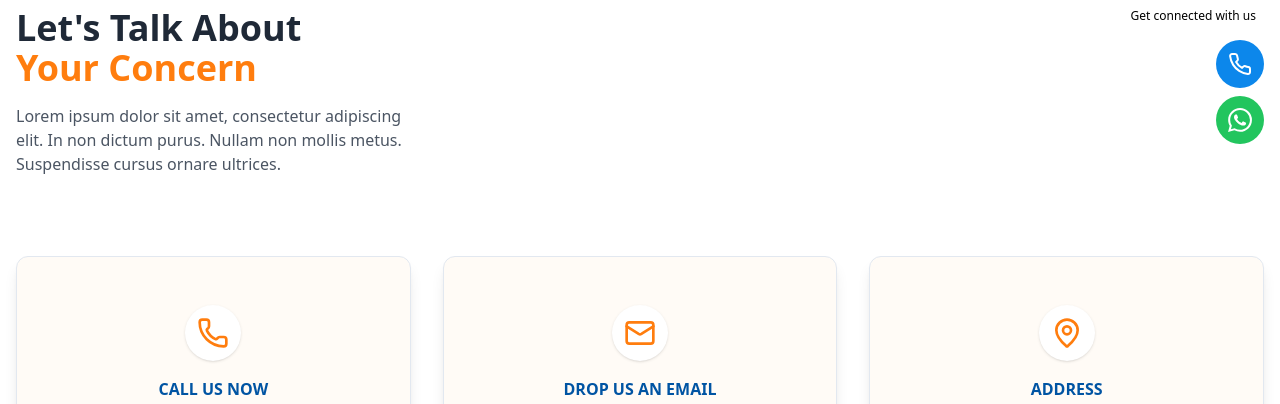
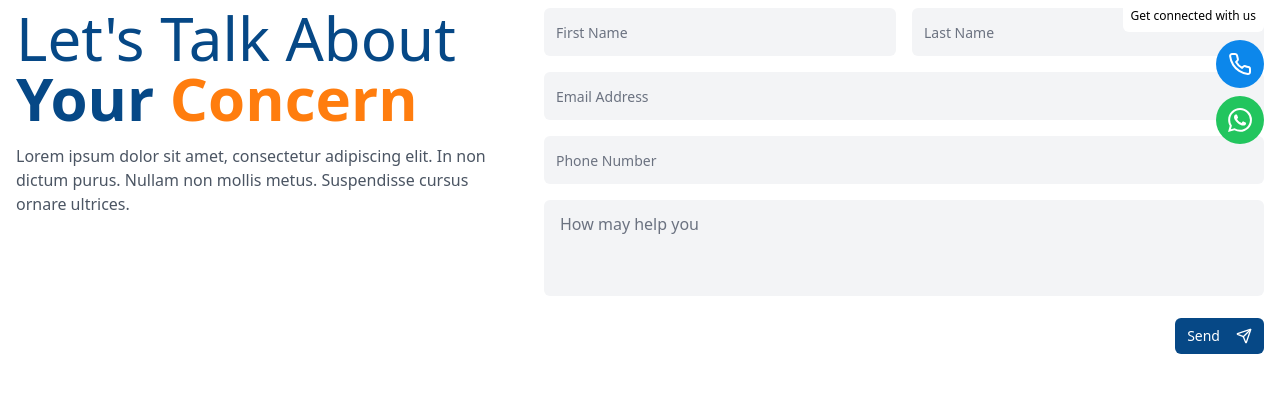
Before and after one commit to Manujdixit/eduscholar, a Next.js app in the folder frontend/: page /contact-us in a window 1280 px wide. Shown: the part 640-1044 px from the top of the page. Built offline with nearby package versions, Linux system fonts and the light colour scheme; no server answers.

Commit message:
feat: implement contact form with validation and success feedback

```diff
--- a/frontend/components/about.tsx
+++ b/frontend/components/about.tsx
@@ -1,5 +1,4 @@
 import Image from "next/image";
-import { GraduationCap } from "lucide-react";
 import { Button } from "@/components/ui/button";
 import { Card, CardContent } from "@/components/ui/card";
 
--- a/frontend/components/contactpage.tsx
+++ b/frontend/components/contactpage.tsx
@@ -1,10 +1,56 @@
+"use client";
+
+import { useState } from "react";
 import Image from "next/image";
-import { GraduationCap, Phone, Mail, MapPin } from "lucide-react"; // Added Phone, Mail, MapPin
-import { Button } from "@/components/ui/button";
+import { Phone, Mail, MapPin } from "lucide-react"; // Added Phone, Mail, MapPin
 import { Card, CardContent } from "@/components/ui/card";
-import { Input } from "@/components/ui/input"; // Added Input
+import ContactForm from "@/components/form/contact-form";
+import { useContact } from "@/hooks/useContact";
+import { toast } from "sonner";
 
 export default function ContactPage() {
+  const { submitContactForm, isLoading, error, success, resetState } =
+    useContact();
+
+  const [formData, setFormData] = useState({
+    firstName: "",
+    lastName: "",
+    email: "",
+    phone: "",
+    message: "",
+  });
+
+  const handleInputChange = (field: string, value: string) => {
+    setFormData((prev) => ({ ...prev, [field]: value }));
+  };
+
+  const resetForm = () => {
+    setFormData({
+      firstName: "",
+      lastName: "",
+      email: "",
+      phone: "",
+      message: "",
+    });
+    resetState();
+  };
+
+  const handleSubmit = async (e: React.FormEvent) => {
+    e.preventDefault();
+
+    try {
+      await submitContactForm(formData);
+      toast.success("Request sent successfully!");
+
+      // Success - form will show success state
+      setTimeout(() => {
+        resetForm();
+      }, 2000); // Reset form after 2 seconds
+    } catch (error) {
+      // Error state will be handled by the hook
+      console.error("Failed to submit contact form:", error);
+    }
+  };
   return (
     <div className="min-h-screen bg-white">
       {/* Hero Section */}
@@ -30,10 +76,11 @@ export default function ContactPage() {
         {/* Lets Talk Section */}
         <div className="flex flex-col lg:flex-row gap-12">
           {/* Left Text Content */}
-          <div className="lg:w-1/3">
-            <h2 className="text-4xl font-bold text-gray-800">
-              Let's Talk About <br />
-              <span className="text-orange-500">Your Concern</span>
+          <div className="lg:w-2/5">
+            <h2 className="text-6xl font-normal text-blue-800">
+              Let&apos;s Talk About <br />
+              <span className="text-blue-800 font-bold">Your</span>{" "}
+              <span className="text-orange-500 font-bold">Concern</span>
             </h2>
             <p className="mt-4 text-gray-600">
               Lorem ipsum dolor sit amet, consectetur adipiscing elit. In non
@@ -43,12 +90,29 @@ export default function ContactPage() {
           </div>
 
           {/* Right Form Content */}
-          <div className="lg:w-2/3"></div>
+          <div className="lg:w-3/5">
+            {success ? (
+              <div className="text-center py-8">
+                <div className="text-green-600 text-lg font-semibold mb-2">
+                  ✅ Request sent successfully!
+                </div>
+                <p className="text-gray-600">We'll get back to you soon.</p>
+              </div>
+            ) : (
+              <ContactForm
+                formData={formData}
+                handleInputChange={handleInputChange}
+                handleSubmit={handleSubmit}
+                isLoading={isLoading}
+                error={error}
+              />
+            )}
+          </div>
         </div>
 
         {/* Contact Cards Section */}
         <div className="mt-20 grid grid-cols-1 md:grid-cols-3 gap-8">
-          <Card className="bg-orange-50/50 shadow-lg">
+          <Card className="bg-orange-50 shadow-lg">
             <CardContent className="pt-6 flex flex-col items-center text-center">
               <div className="p-3 bg-white rounded-full shadow">
                 <Phone className="w-8 h-8 text-orange-500" />
@@ -59,7 +123,7 @@ export default function ContactPage() {
             </CardContent>
           </Card>
 
-          <Card className="bg-orange-50/50 shadow-lg">
+          <Card className="bg-orange-50 shadow-lg">
             <CardContent className="pt-6 flex flex-col items-center text-center">
               <div className="p-3 bg-white rounded-full shadow">
                 <Mail className="w-8 h-8 text-orange-500" />
@@ -71,7 +135,7 @@ export default function ContactPage() {
             </CardContent>
           </Card>
 
-          <Card className="bg-orange-50/50 shadow-lg">
+          <Card className="bg-orange-50 shadow-lg">
             <CardContent className="pt-6 flex flex-col items-center text-center">
               <div className="p-3 bg-white rounded-full shadow">
                 <MapPin className="w-8 h-8 text-orange-500" />
@@ -86,6 +150,19 @@ export default function ContactPage() {
           </Card>
         </div>
       </section>
+
+      {/* map section */}
+      <section className="relative h-[700px] mt-12">
+        <iframe
+          src="https://www.google.com/maps/embed?pb=!1m18!1m12!1m3!1d3151.8385385142534!2d144.96549531531787!3d-37.81528397975151!2m3!1f0!2f0!3f0!3m2!1i1024!2i768!4f13.1!3m3!1m2!1s0x6ad642b5b425ba07%3A0x834e71eeb27d391f!2s227%20Collins%20St%2C%20Melbourne%20VIC%203000!5e0!3m2!1sen!2sau!4v1655123456789!5m2!1sen!2sau"
+          width="100%"
+          height="100%"
+          style={{ border: 0 }}
+          allowFullScreen={true}
+          loading="lazy"
+          referrerPolicy="no-referrer-when-downgrade"
+        ></iframe>
+      </section>
     </div>
   );
 }
--- /dev/null
+++ b/frontend/components/form/contact-form.tsx
@@ -0,0 +1,107 @@
+import React from "react";
+import { Input } from "@/components/ui/input";
+import { Button } from "@/components/ui/button";
+import { AlertCircle, Loader2, Send } from "lucide-react";
+
+interface ContactFormProps {
+  formData: {
+    firstName: string;
+    lastName: string;
+    email: string;
+    phone: string;
+    message: string;
+  };
+  handleInputChange: (field: string, value: string) => void;
+  handleSubmit: (e: React.FormEvent) => void;
+  isLoading: boolean;
+  error: string | null;
+}
+
+function ContactForm({
+  formData,
+  handleInputChange,
+  handleSubmit,
+  isLoading,
+  error,
+}: ContactFormProps) {
+  return (
+    <form onSubmit={handleSubmit} className="space-y-4">
+      {error && (
+        <div className="bg-red-50 border border-red-200 rounded-md p-3 flex items-center space-x-2 text-red-700">
+          <AlertCircle className="h-4 w-4 flex-shrink-0" />
+          <span className="text-sm">{error}</span>
+        </div>
+      )}
+
+      <div className="grid grid-cols-2 gap-4">
+        <Input
+          placeholder="First Name"
+          value={formData.firstName}
+          onChange={(e) => handleInputChange("firstName", e.target.value)}
+          className="h-12 bg-gray-100 border-0 placeholder:text-gray-500 rounded-md"
+          required
+          disabled={isLoading}
+        />
+        <Input
+          placeholder="Last Name"
+          value={formData.lastName}
+          onChange={(e) => handleInputChange("lastName", e.target.value)}
+          className="h-12 bg-gray-100 border-0 placeholder:text-gray-500 rounded-md"
+          required
+          disabled={isLoading}
+        />
+      </div>
+
+      <Input
+        placeholder="Email Address"
+        type="email"
+        value={formData.email}
+        onChange={(e) => handleInputChange("email", e.target.value)}
+        className="h-12 bg-gray-100 border-0 placeholder:text-gray-500 rounded-md"
+        required
+        disabled={isLoading}
+      />
+
+      <Input
+        placeholder="Phone Number"
+        type="tel"
+        value={formData.phone}
+        onChange={(e) => handleInputChange("phone", e.target.value)}
+        className="h-12 bg-gray-100 border-0 placeholder:text-gray-500 rounded-md"
+        required
+        disabled={isLoading}
+      />
+
+      <textarea
+        placeholder="How may help you"
+        value={formData.message}
+        onChange={(e) => handleInputChange("message", e.target.value)}
+        className="w-full h-24 px-4 py-3 bg-gray-100 border-0 rounded-md text-gray-700 placeholder:text-gray-500 resize-none focus:ring-2 focus:ring-blue-500 focus:outline-none disabled:opacity-50 disabled:cursor-not-allowed"
+        required
+        disabled={isLoading}
+      />
+
+      <div className="flex justify-end mt-6">
+        <Button
+          type="submit"
+          disabled={isLoading}
+          className="bg-blue-800 hover:bg-blue-900 text-white px-8 py-3 flex items-center space-x-2 rounded-md disabled:opacity-50 disabled:cursor-not-allowed"
+        >
+          {isLoading ? (
+            <>
+              <Loader2 className="h-4 w-4 animate-spin" />
+              <span>Sending...</span>
+            </>
+          ) : (
+            <>
+              <span>Send</span>
+              <Send className="h-4 w-4" />
+            </>
+          )}
+        </Button>
+      </div>
+    </form>
+  );
+}
+
+export default ContactForm;
--- a/frontend/components/modal/contact-modal.tsx
+++ b/frontend/components/modal/contact-modal.tsx
@@ -1,16 +1,15 @@
 "use client";
 
 import { useState } from "react";
-import { Button } from "@/components/ui/button";
-import { Input } from "@/components/ui/input";
 import {
   Dialog,
   DialogContent,
   DialogHeader,
   DialogTitle,
 } from "@/components/ui/dialog";
-import { Send, Loader2, CheckCircle, AlertCircle } from "lucide-react";
 import { useContact } from "@/hooks/useContact";
+import { toast } from "sonner";
+import ContactForm from "@/components/form/contact-form";
 
 interface ConsultationModalProps {
   open: boolean;
@@ -52,7 +51,8 @@ export function ConsultationModal({
 
     try {
       await submitContactForm(formData);
-      // Success - form will show success state
+      // Success - show toast and close modal
+      toast.success("Request sent successfully!");
       setTimeout(() => {
         onOpenChange(false);
         resetForm();
@@ -81,92 +81,19 @@ export function ConsultationModal({
 
         {success ? (
           <div className="text-center py-8">
-            <CheckCircle className="h-16 w-16 text-green-500 mx-auto mb-4" />
-            <h3 className="text-xl font-semibold text-green-600 mb-2">
-              Thank you for your submission!
-            </h3>
-            <p className="text-gray-600">
-              We&apos;ll get back to you shortly with a confirmation of your
-              consultation.
-            </p>
+            <div className="text-green-600 text-lg font-semibold mb-2">
+              ✅ Request sent successfully!
+            </div>
+            <p className="text-gray-600">We'll get back to you soon.</p>
           </div>
         ) : (
-          <form onSubmit={handleSubmit} className="space-y-4">
-            {error && (
-              <div className="bg-red-50 border border-red-200 rounded-md p-3 flex items-center space-x-2 text-red-700">
-                <AlertCircle className="h-4 w-4 flex-shrink-0" />
-                <span className="text-sm">{error}</span>
-              </div>
-            )}
-
-            <div className="grid grid-cols-2 gap-4">
-              <Input
-                placeholder="First Name"
-                value={formData.firstName}
-                onChange={(e) => handleInputChange("firstName", e.target.value)}
-                className="h-12 bg-gray-100 border-0 placeholder:text-gray-500 rounded-md"
-                required
-                disabled={isLoading}
-              />
-              <Input
-                placeholder="Last Name"
-                value={formData.lastName}
-                onChange={(e) => handleInputChange("lastName", e.target.value)}
-                className="h-12 bg-gray-100 border-0 placeholder:text-gray-500 rounded-md"
-                required
-                disabled={isLoading}
-              />
-            </div>
-
-            <Input
-              placeholder="Email Address"
-              type="email"
-              value={formData.email}
-              onChange={(e) => handleInputChange("email", e.target.value)}
-              className="h-12 bg-gray-100 border-0 placeholder:text-gray-500 rounded-md"
-              required
-              disabled={isLoading}
-            />
-
-            <Input
-              placeholder="Phone Number"
-              type="tel"
-              value={formData.phone}
-              onChange={(e) => handleInputChange("phone", e.target.value)}
-              className="h-12 bg-gray-100 border-0 placeholder:text-gray-500 rounded-md"
-              required
-              disabled={isLoading}
-            />
-
-            <textarea
-              placeholder="How may help you"
-              value={formData.message}
-              onChange={(e) => handleInputChange("message", e.target.value)}
-              className="w-full h-24 px-4 py-3 bg-gray-100 border-0 rounded-md text-gray-700 placeholder:text-gray-500 resize-none focus:ring-2 focus:ring-blue-500 focus:outline-none disabled:opacity-50 disabled:cursor-not-allowed"
-              required
-              disabled={isLoading}
-            />
-
-            <div className="flex justify-end mt-6">
-              <Button
-                type="submit"
-                disabled={isLoading}
-                className="bg-blue-800 hover:bg-blue-900 text-white px-8 py-3 flex items-center space-x-2 rounded-md disabled:opacity-50 disabled:cursor-not-allowed"
-              >
-                {isLoading ? (
-                  <>
-                    <Loader2 className="h-4 w-4 animate-spin" />
-                    <span>Sending...</span>
-                  </>
-                ) : (
-                  <>
-                    <span>Send</span>
-                    <Send className="h-4 w-4" />
-                  </>
-                )}
-              </Button>
-            </div>
-          </form>
+          <ContactForm
+            formData={formData}
+            handleInputChange={handleInputChange}
+            handleSubmit={handleSubmit}
+            isLoading={isLoading}
+            error={error}
+          />
         )}
       </DialogContent>
     </Dialog>
--- a/frontend/components/privacypage.tsx
+++ b/frontend/components/privacypage.tsx
@@ -1,7 +1,4 @@
 import Image from "next/image";
-import { GraduationCap } from "lucide-react";
-import { Button } from "@/components/ui/button";
-import { Card, CardContent } from "@/components/ui/card";
 
 export default function PrivacyPage() {
   return (
```
Also changed, not shown: frontend/app/transfer-assistance/page.tsx (renamed from frontend/app/transfer/page.tsx).
